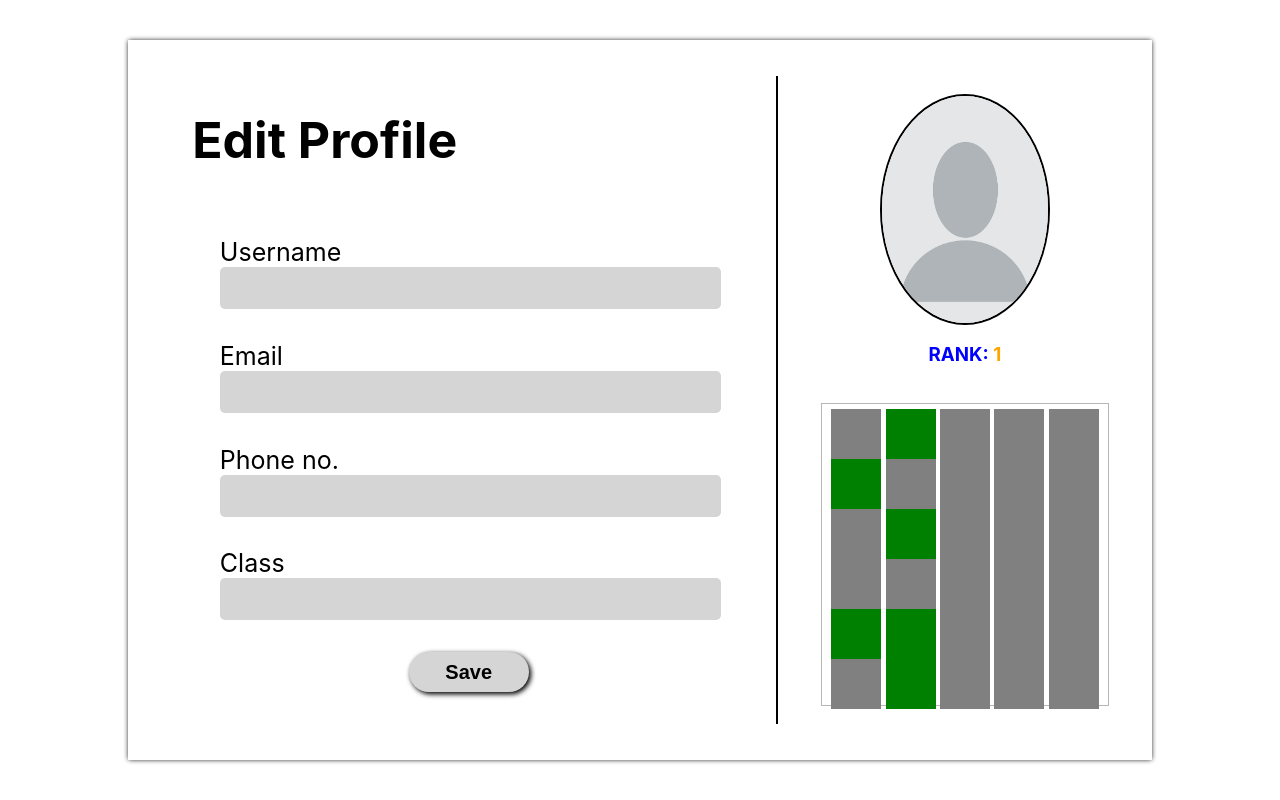
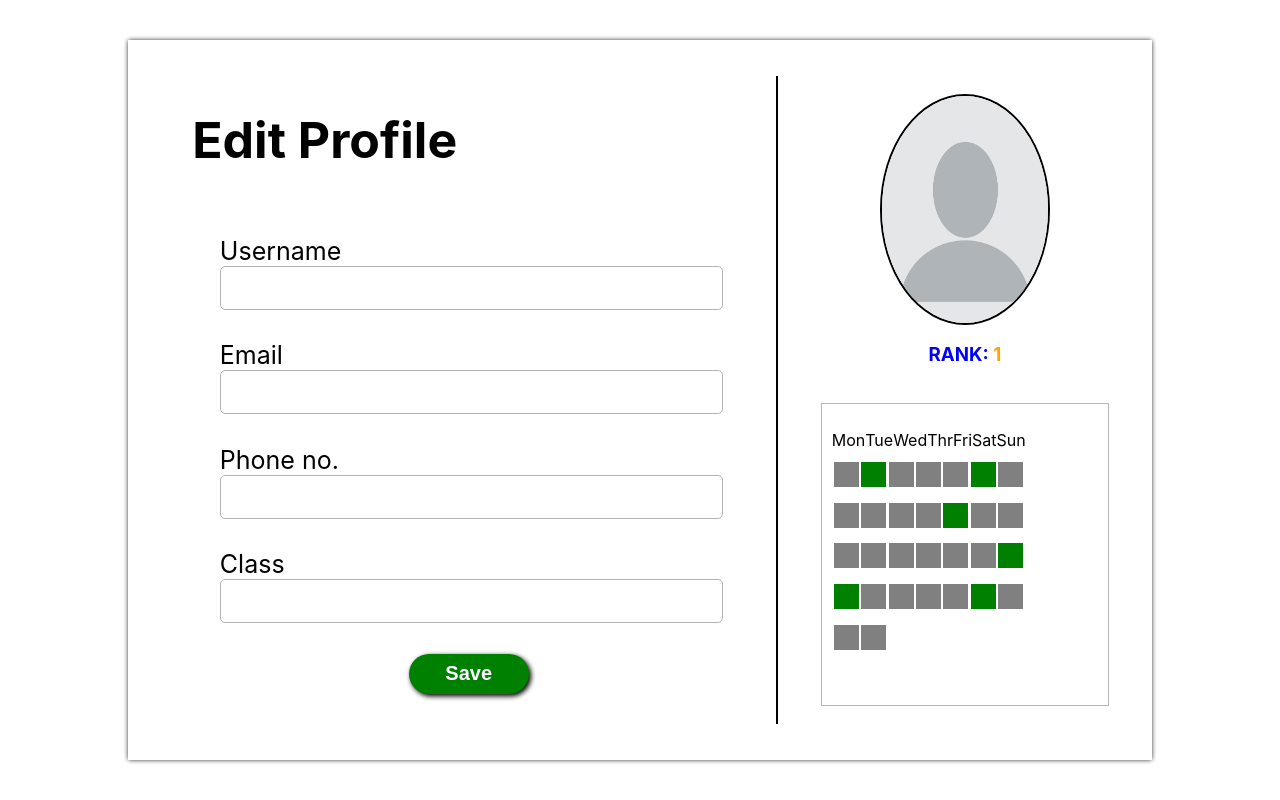
Before and after one commit to SayaliZambre/quiz1, a React (Create React App) app: page /profile in a window 1280 px wide. Built offline with nearby package versions, Linux system fonts and the light colour scheme.

Commit message:
Profile page design is updated

```diff
--- a/src/Components/calBox.jsx
+++ b/src/Components/calBox.jsx
@@ -7,8 +7,8 @@ export default function CalBox(props) {
 
     const bg = {
         backgroundColor : value ? "green" : "gray",
-        width: "50px",
-        height: "50px"
+        width: "25px",
+        height: "25px"
     }
 
   return (
--- a/src/Components/proCal.css
+++ b/src/Components/proCal.css
@@ -3,9 +3,22 @@
     height: 45%;
     padding: 5px;
     border: 1.2px solid rgb(182, 182, 182);
+}
+
+.days_name {
     display: flex;
-    flex-direction: row;
-    flex-wrap: wrap;
+    justify-content: space-evenly;
+    padding: 5px;
+    width: 70%;
+    height: 30px;
+}
+
+.proCal_box {
+    width: 70%;
+    height: 70%;
+    padding: 5px;
+    display: grid;
+    grid-template-columns: auto auto auto auto auto auto auto;
     justify-content: space-evenly;
     align-items: center;
 }
--- a/src/Components/proCal.jsx
+++ b/src/Components/proCal.jsx
@@ -10,9 +10,20 @@ export default function ProCal() {
 
   return (
     <div className="pro_cal">
-      {data.map(key => {
-        return <CalBox val={key.val} />
-      })}
+      <div className="days_name">
+        <p>Mon</p>
+        <p>Tue</p>
+        <p>Wed</p>
+        <p>Thr</p>
+        <p>Fri</p>
+        <p>Sat</p>
+        <p>Sun</p>
+      </div>
+      <div className="proCal_box">
+        {data.map(key => {
+          return <CalBox val={key.val} />
+        })}
+      </div>
     </div>
   )
 }
--- a/src/Components/proLeft.css
+++ b/src/Components/proLeft.css
@@ -35,8 +35,8 @@
 .pro_form input {
     width: 100%;
     height: 40px;
-    border: none;
-    background-color: rgb(214, 213, 213);
+    border: 0.2px solid rgb(179, 179, 179);
+    background-color: white;
     border-radius: 5px;
     color: rgb(135, 134, 134);
 }
@@ -48,11 +48,11 @@
 }
 
 .pro_form input:invalid {
-    border-bottom: 2px solid red;
+    border: 2px solid red;
 }
 
 .pro_form input:focus:valid {
-    border-bottom: 2px solid green;
+    outline: 2px solid blue;
 }
 
 .pro_form button {
@@ -62,10 +62,12 @@
     border: none;
     font-size: 20px;
     font-weight: 600;
-    background-color: rgb(214, 213, 213);
+    background-color: green;
+    color: white;
     box-shadow: 2px 2px 5px 0.2px black;
 }
 
 .pro_form button:active {
     box-shadow: 0px 0px 5px 0.2px black;
+    color: rgb(57, 213, 33);
 }
```
